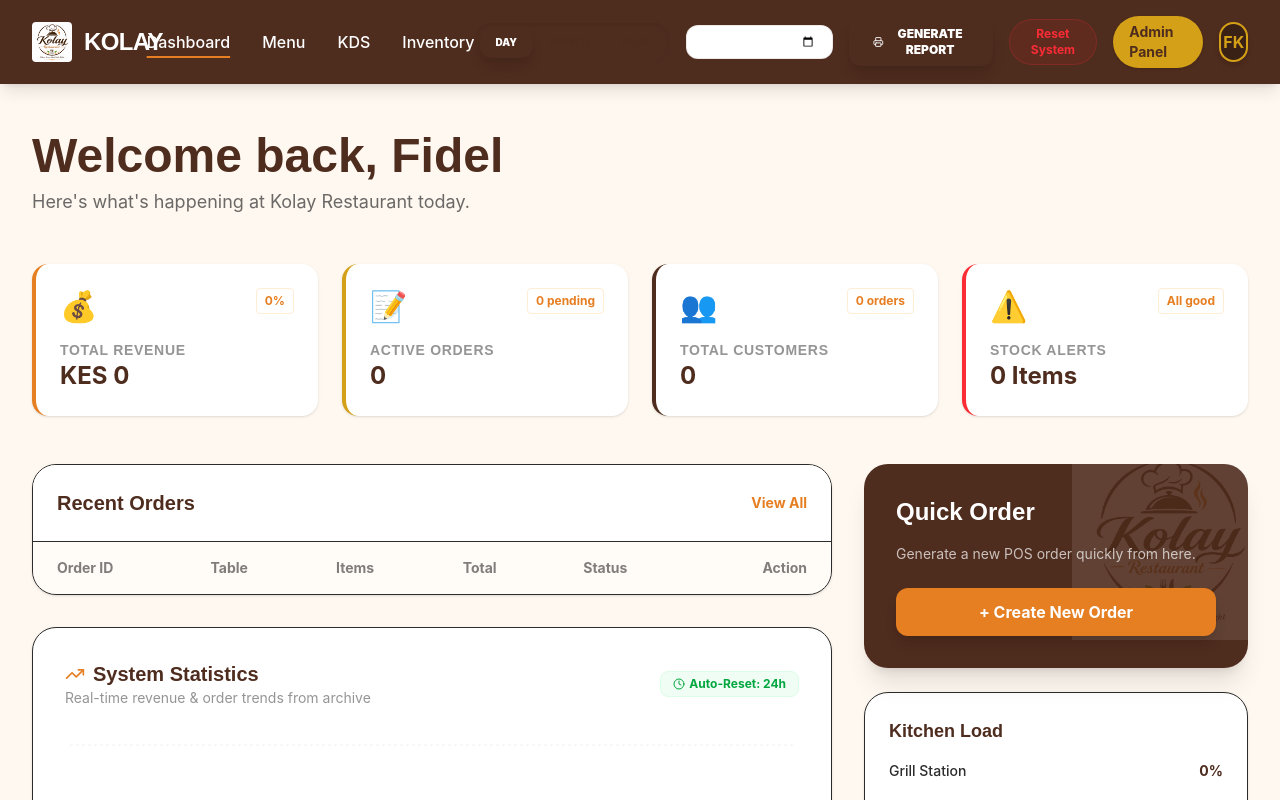
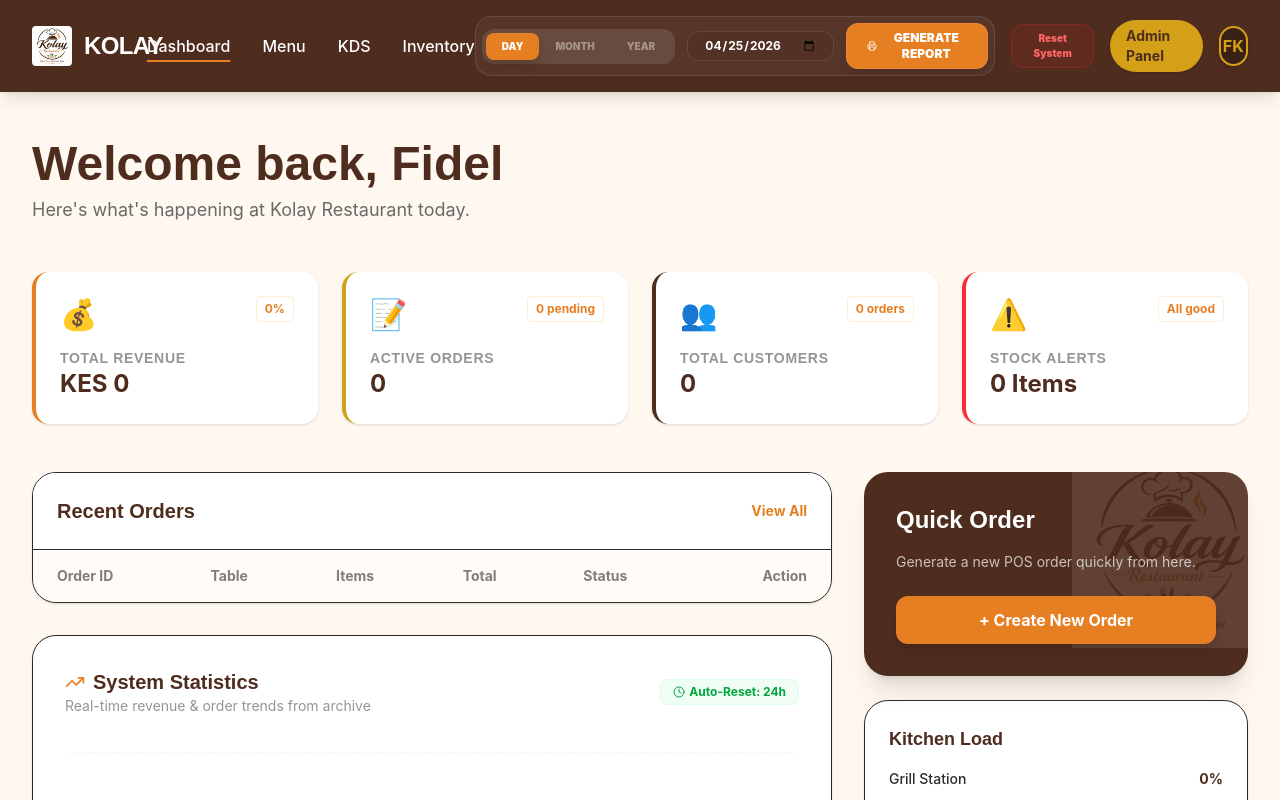
Before and after one commit to Fidelkyalo/Kolay-Restaurant, a React app in the folder web/: page /dashboard in a window 1280 px wide. Shown: the top 800 px of the page. Built offline with nearby package versions, Linux system fonts and the light colour scheme; the HTML template or start-up script is replaced by a standard one.

Commit message:
UI: Fixed Dashboard navigation nesting and polished report controls

```diff
--- a/web/src/pages/Dashboard.jsx
+++ b/web/src/pages/Dashboard.jsx
@@ -274,13 +274,15 @@ function Dashboard() {
                     <Link to="/kds" className="hover:text-secondary transition-colors">KDS</Link>
                     <Link to="/inventory" className="hover:text-secondary transition-colors">Inventory</Link>
                 </div>
-                <div className="flex items-center gap-4">
-                    <div className="flex bg-cream p-1 rounded-2xl border border-primary/10 shadow-inner">
+                <div className="flex items-center gap-4 ml-auto">
+                    {/* Report Controls */}
+                    <div className="flex items-center gap-3 bg-white/5 p-1.5 rounded-2xl border border-white/10">
+                        <div className="flex bg-white/10 p-1 rounded-xl">
                             {['Day', 'Month', 'Year'].map((s) => (
                                 <button
                                     key={s}
                                     onClick={() => setReportScope(s)}
-                                className={`px-4 py-2 rounded-xl text-[10px] font-black transition-all ${reportScope === s ? 'bg-primary text-white shadow-lg' : 'text-primary/40'}`}
+                                    className={`px-4 py-1.5 rounded-lg text-[10px] font-black transition-all ${reportScope === s ? 'bg-secondary text-white shadow-lg' : 'text-white/40 hover:text-white/70'}`}
                                 >
                                     {s.toUpperCase()}
                                 </button>
@@ -290,23 +292,28 @@ function Dashboard() {
                             type={reportScope === 'Day' ? 'date' : reportScope === 'Month' ? 'month' : 'number'}
                             value={reportScope === 'Year' ? selectedDate.substring(0, 4) : selectedDate}
                             onChange={(e) => setSelectedDate(e.target.value)}
-                        className="bg-white border border-primary/10 rounded-xl px-4 py-2 text-xs font-bold outline-none focus:ring-2 focus:ring-primary/20"
-                        placeholder="Year"
+                            className="bg-primary/40 border border-white/10 text-white rounded-xl px-4 py-1.5 text-xs font-bold outline-none focus:ring-2 focus:ring-secondary/50 transition-all w-40"
                         />
                         <button
                             onClick={handlePrintReport}
-                        className="flex items-center gap-2 bg-primary text-white px-6 py-2 rounded-xl text-xs font-black shadow-lg hover:bg-secondary transition-all active:scale-95"
+                            className="flex items-center gap-2 bg-secondary text-white px-5 py-1.5 rounded-xl text-xs font-black shadow-lg hover:brightness-110 transition-all active:scale-95 border border-white/10"
                         >
-                        <Printer className="w-4 h-4" /> GENERATE REPORT
+                            <Printer className="w-3.5 h-3.5" /> GENERATE REPORT
                         </button>
+                    </div>
+
+                    {/* Secondary Actions */}
+                    <div className="flex items-center gap-4">
                         <button
                             onClick={() => {
                                 if (window.confirm('Are you sure you want to clear all orders and start over?')) {
                                     localStorage.removeItem('kolay_orders');
+                                    localStorage.removeItem('kolay_inventory');
+                                    localStorage.removeItem('kolay_archive');
                                     window.location.reload();
                                 }
                             }}
-                        className="bg-red-500/10 hover:bg-red-500 text-red-500 hover:text-white px-4 py-1.5 rounded-full text-xs font-bold transition-all border border-red-500/20"
+                            className="bg-red-500/10 hover:bg-red-500/20 text-red-400 border border-red-500/20 px-4 py-1.5 rounded-xl text-[10px] font-black transition-all"
                         >
                             Reset System
                         </button>
@@ -315,6 +322,7 @@ function Dashboard() {
                         </div>
                         <div className="h-10 w-10 rounded-full bg-primary-dark border-2 border-accent flex items-center justify-center cursor-pointer shadow-md">
                             <span className="font-bold text-accent">FK</span>
+                        </div>
                     </div>
                 </div>
             </nav>
```
Lines whose indentation alone changed are shown as unchanged.
